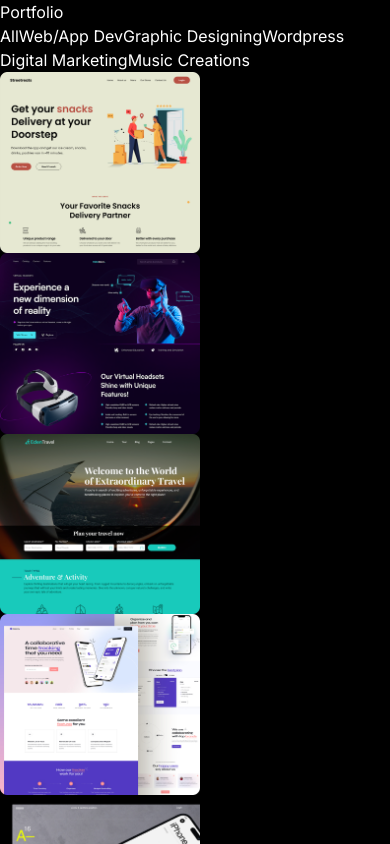
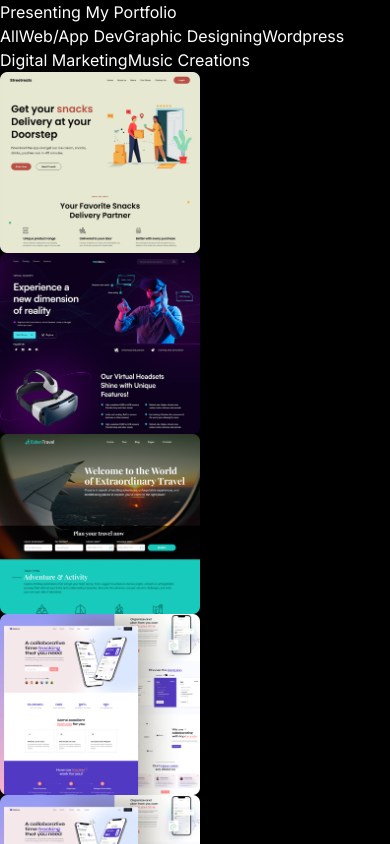
Before and after one commit to pahadiniraj/Portfolio, a Next.js app: page /portfolio in a window 390 px wide. Shown: the top 844 px of the page. Built offline with nearby package versions, Linux system fonts and the light colour scheme.

Commit message:
Responsiveness added

```diff
--- a/src/Components/Portfolio/Portfolio.tsx
+++ b/src/Components/Portfolio/Portfolio.tsx
@@ -25,9 +25,14 @@ const Portfolio: React.FC = () => {
 
   return (
     <>
-      <div className="flex flex-col px-3  ">
-        <h2 className="text-2xl font-semibold mb-5 text-center ">Portfolio</h2>
-        <div className="grid md:grid-cols-6 grid-cols-3  gap-2 mb-5 ">
+      <div className="flex flex-col px-5 mt-5 w-full ">
+        <h2 className="text-2xl font-semibold mb-5 text-center ">
+          Presenting My{" "}
+          <span className=" py-1   px-2 rounded-lg bg-gradient-to-r from-indigo-300 to-purple-300 dark:from-indigo-500 dark:to-purple-500">
+            Portfolio
+          </span>
+        </h2>
+        <div className="grid md:grid-cols-6 grid-cols-3  gap-2 mb-5  w-full ">
           {categories.map((value, index) => (
             <Button
               key={index}
@@ -39,7 +44,7 @@ const Portfolio: React.FC = () => {
             />
           ))}
         </div>
-        <div className="grid md:grid-cols-4 grid-cols-2 md md:max-h-[250px] md:overflow-auto scrollbar-hide   gap-3  ">
+        <div className="grid md:grid-cols-4 sm:grid-cols-3 grid-cols-2 md md:max-h-[250px] md:overflow-auto scrollbar-hide   gap-5 py-2 ">
           {filterSkill().map((value, index) => (
             <div key={index} className="rounded-2xl">
               <Image
--- a/src/Components/Portfolio/PortfolioData.tsx
+++ b/src/Components/Portfolio/PortfolioData.tsx
@@ -30,12 +30,6 @@ export const WebDev = [
     name: "Portfolio",
     description: "Hello From the new world",
   },
-  {
-    image: img5,
-    category: "graphicdesign",
-    name: "Portfolio",
-    description: "Hello From the new world",
-  },
 
   {
     image: img4,
@@ -43,10 +37,4 @@ export const WebDev = [
     name: "Portfolio",
     description: "Hello From the new world",
   },
-  {
-    image: img5,
-    category: "digitalmarketing",
-    name: "Portfolio",
-    description: "Hello From the new world",
-  },
 ];
--- a/src/Components/RootLayout/RootLayout.tsx
+++ b/src/Components/RootLayout/RootLayout.tsx
@@ -19,7 +19,7 @@ const RootLayoutClient = ({ children }: { children: React.ReactNode }) => {
             exit={{ opacity: 0, x: "100vw", filter: "blur(20px)" }}
             transition={{ type: "spring", stiffness: 250, damping: 40 }}
           >
-            <div className="rounded-[50px] flex justify-center items-center shadow-custom w-[900px] h-[390px]  bg-black  ">
+            <div className="rounded-[50px] flex justify-center shadow-custom w-[900px] h-[390px]  bg-black  ">
               {children}
             </div>
           </motion.div>
```
Also changed, not shown: src/Components/UI/Components/HeroHighlightComponent.tsx (+5 -2 lines).
